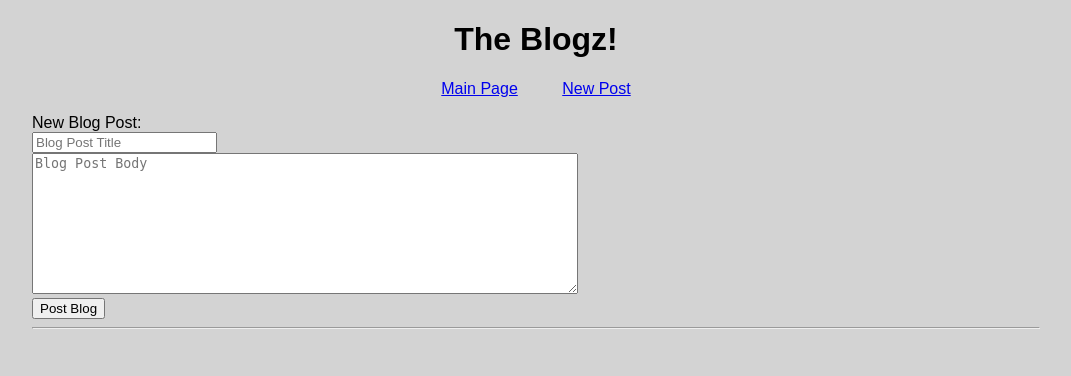
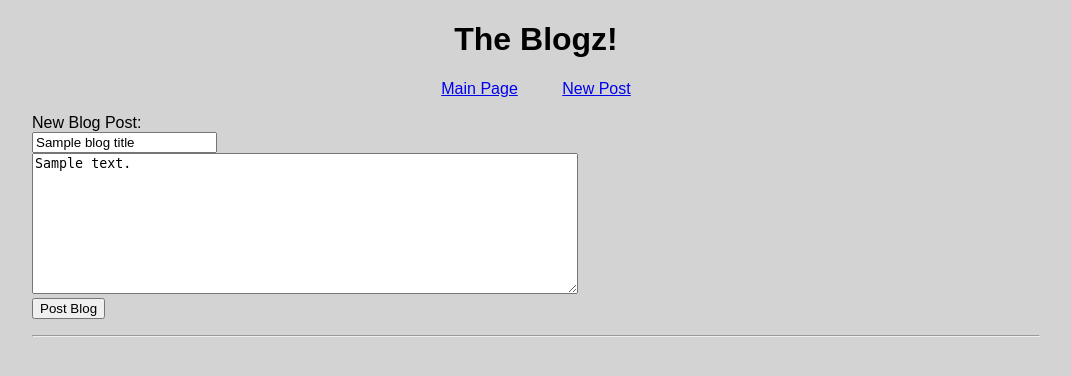
Before and after one commit to austinlesure/blogz, a Flask app: template templates/newpost.html in a window 1280 px wide. Shown: the top 376 px of the page, without its empty margins (104-1175 px from the left). Run offline with Flask 2, Linux system fonts and the light colour scheme; the template is opened without the code that fills it: most values are stand-ins (such as "Sample title", 1, 10 or a date in 2020).

Commit message:
Error Fixin

```diff
--- a/main.py
+++ b/main.py
@@ -3,7 +3,7 @@ from flask_sqlalchemy import SQLAlchemy
 
 app = Flask(__name__)
 app.config['DEBUG'] = True
-app.config['SQLALCHEMY_DATABASE_URI'] = 'mysql+pymysql://__user__:__password__@localhost:3306/sandwichees'
+app.config['SQLALCHEMY_DATABASE_URI'] = 'mysql+pymysql://_______________@localhost:3306/sandwichees'
 app.config['SQLALCHEMY_ECHO'] = True
 db = SQLAlchemy(app)
 
@@ -27,8 +27,15 @@ def index():
 def newpost():
     blogs = Blog.query.all()
     if request.method == 'POST':
+        error_msg = ''
         blog_title = request.form['blog_title']
         blog_body = request.form['blog_body']
+        if len(blog_title) == 0:
+            error_msg = ' Title Missing! '
+        if len(blog_body) == 0:
+            error_msg += ' Body Empty! '
+        if len(blog_title) == 0 or len(blog_body) == 0:
+            return render_template('newpost.html',title="The Blogz!", blog_title = blog_title, blog_body = blog_body, error_msg = error_msg)
         new_blog = Blog(blog_title, blog_body)
         db.session.add(new_blog)
         db.session.commit()
--- a/templates/base.html
+++ b/templates/base.html
@@ -28,6 +28,10 @@
                 margin-right: auto;
                 margin-lef: auto;
             }
+            .error{
+                color: red;
+                text-align: center;
+            }
         </style>
     </head>
 <body>
--- a/templates/newpost.html
+++ b/templates/newpost.html
@@ -5,11 +5,13 @@
             New Blog Post:
         </label>
         <br />
-        <input type="text" name='blog_title' id='blog_title' placeholder="Blog Post Title"/>
+        <input type="text" name='blog_title' id='blog_title' placeholder="Blog Post Title" value="{{blog_title}}"/>
         <br />
-        <textarea name='blog_body' id='blog_body' placeholder="Blog Post Body"></textarea>
+        <textarea name='blog_body' id='blog_body' placeholder="Blog Post Body">{{blog_body}}</textarea>
         <br />
         <input type="submit" value='Post Blog' />
     </form>
+    <p class='error'>{{error_msg}}</p>
+    <p class='error'>{{error_msg_2}}</p>
     <hr />
 {% endblock %}
```
